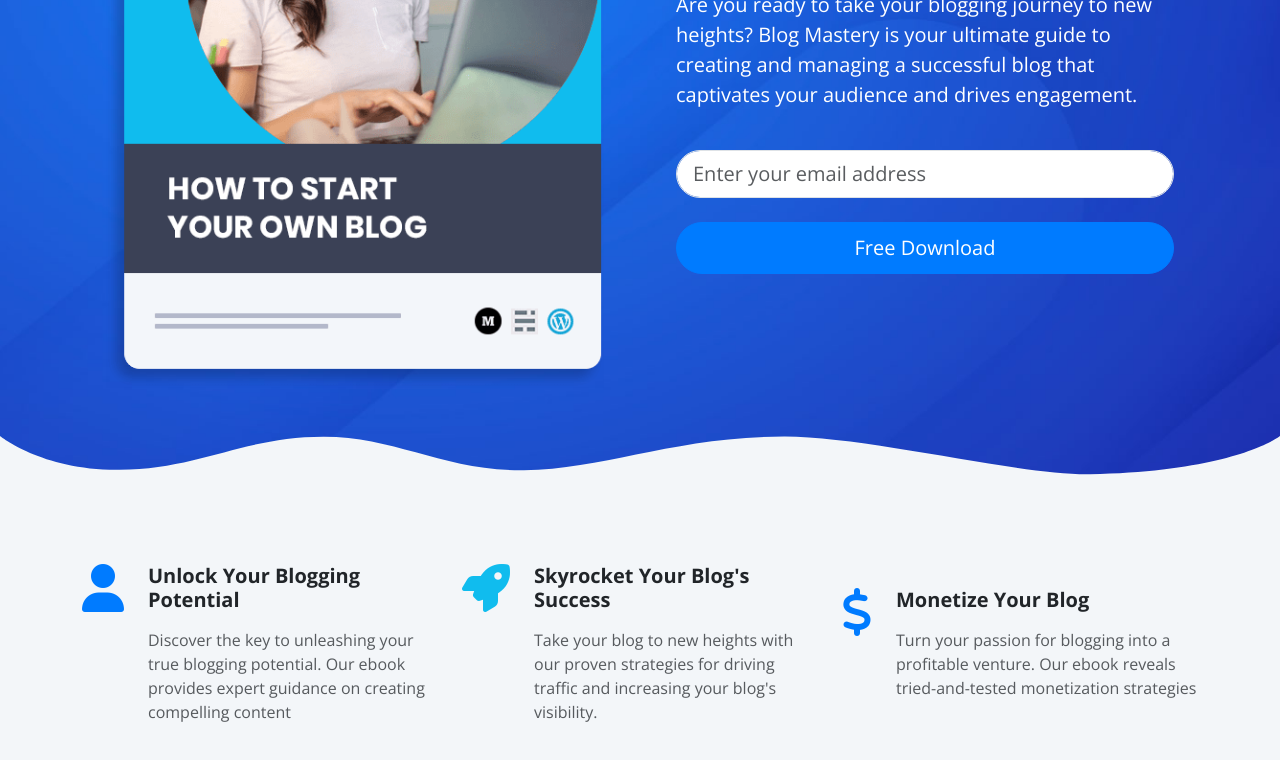
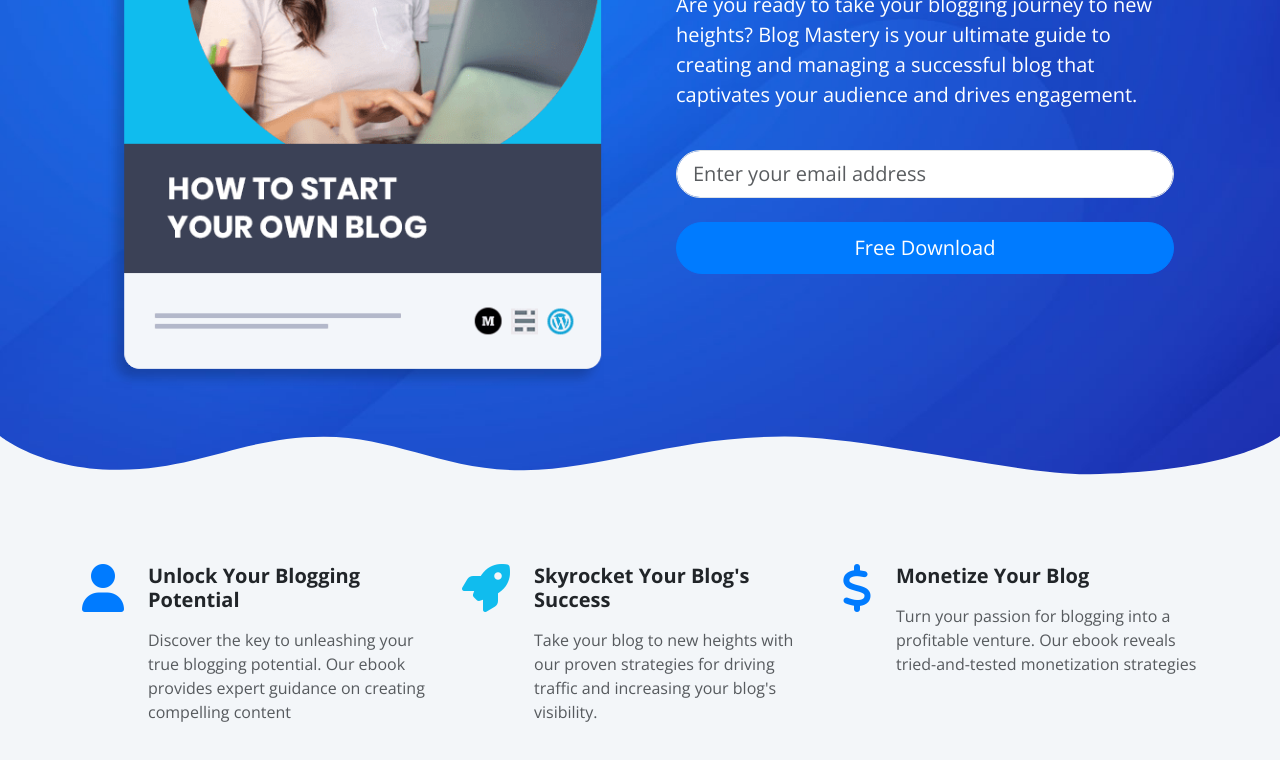
Before and after one commit to Chandan-devs-tech/Blog-Pedia, a website: page index.html in a window 1280 px wide. Shown: the part 421-1181 px from the top of the page. Drawn offline with nearby package versions, Linux system fonts and the light colour scheme; files that its build step writes are made by us from their sources.

Commit message:
Modify scss/style.scss

```diff
--- a/scss/style.scss
+++ b/scss/style.scss
@@ -3,7 +3,10 @@
 }
 
 .header {
-  background: url(../images/header-background.jpg) center center/cover
-    no-repeat;
+  background: url(../images/header-background.jpg) center center/cover no-repeat;
   background-size: cover;
 }
+
+.hstack {
+  align-items: start !important;
+}
```
